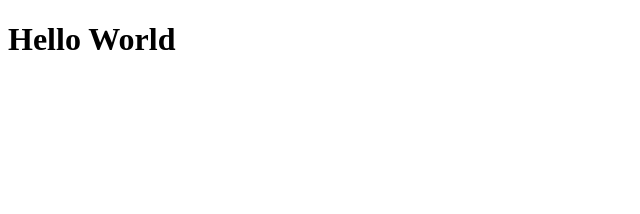
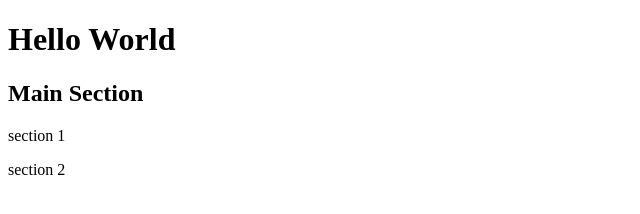
Before and after one commit to tisha-b/git-demo, a plain HTML site: page index.html in a window 1280 px wide. Shown: the whole page, without its empty margins (0-640 px from the left). Drawn offline with Linux system fonts and the light colour scheme.

Commit message:
added heading, main element

```diff
--- a/index.html
+++ b/index.html
@@ -7,6 +7,14 @@
 </head>
 <body>
     <h1>Hello World</h1>
-
+    <main>
+        <h2>Main Section</h2>
+        <section>
+            <p>section 1</p>
+        </section>
+        <section>
+            <p>section 2</p>
+        </section>
+    </main>
 </body>
 </html>
```
